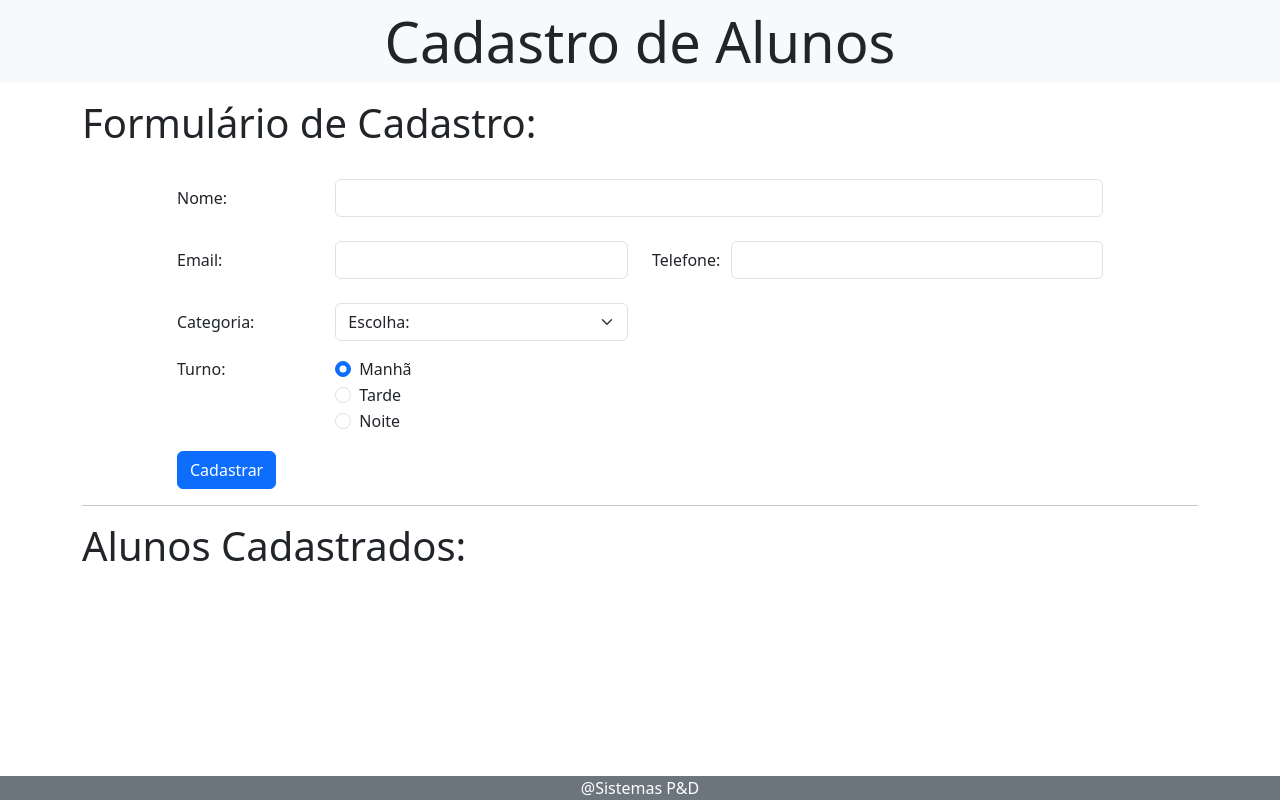
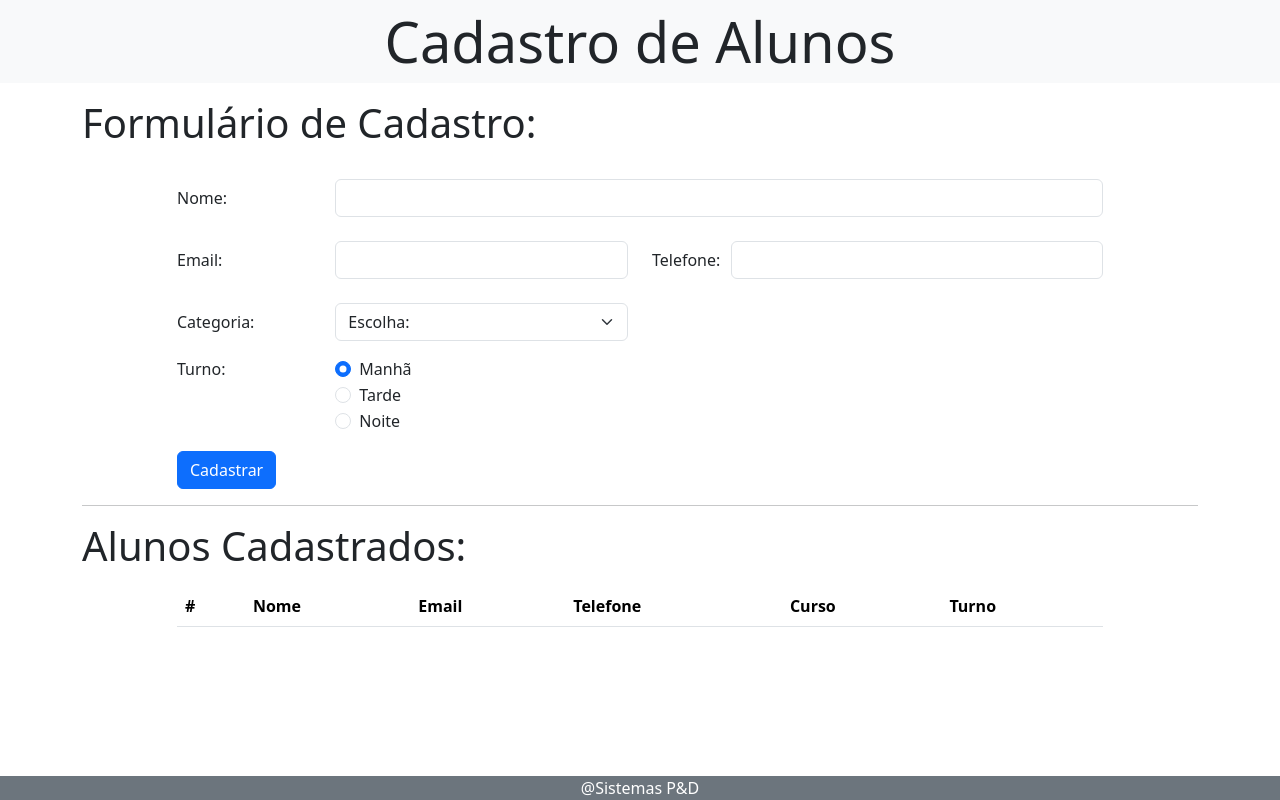
Before and after one commit to FelipePaterni/bootcamp-devjr-modulo5-cadastro-aluno, a plain HTML site: page index.html in a window 1280 px wide. Drawn offline with nearby package versions, Linux system fonts and the light colour scheme.

Commit message:
closes #3 - tabela

```diff
--- a/index.html
+++ b/index.html
@@ -1,9 +1,9 @@
 <!DOCTYPE html>
-<html lang="en">
+<html lang="pt-BR">
   <head>
     <meta charset="utf-8" />
     <meta name="viewport" content="width=device-width, initial-scale=1" />
-    <title>Bootstrap demo</title>
+    <title>Cadastrado de Alunos</title>
     <link
       href="https://cdn.jsdelivr.net/npm/bootstrap@5.3.7/dist/css/bootstrap.min.css"
       rel="stylesheet"
@@ -130,6 +130,25 @@
       <!--Tabela-->
             <section>
               <p class="display-6">Alunos Cadastrados:</p>
+
+                 <div class="row">
+                <div class="col-md-10 offset-md-1">
+                    <table class="table" id="alunosTable">
+                        <thead>
+                          <tr>
+                            <th scope="col">#</th>
+                            <th scope="col">Nome</th>
+                            <th scope="col" class="d-none d-md-table-cell">Email</th>
+                            <th scope="col" class="d-none d-md-table-cell">Telefone</th>
+                            <th scope="col" class="d-none d-md-table-cell">Curso</th>
+                            <th scope="col" class="d-none d-md-table-cell">Turno</th>
+                          </tr>
+                        </thead>
+                        <tbody>
+
+                        </tbody>
+                      </table>
+                </div>
             </section>
     </main>
 
```
